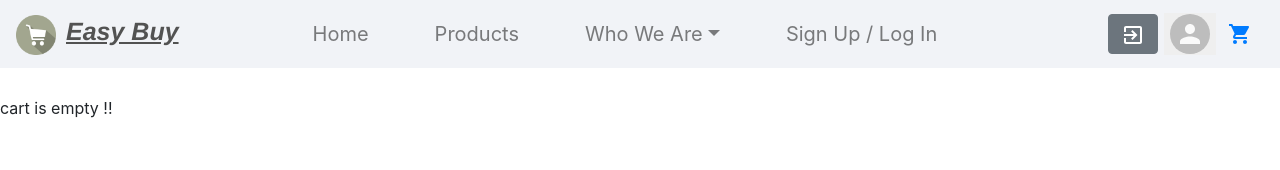
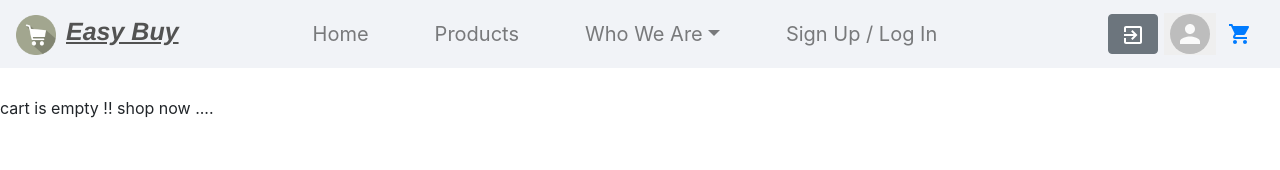
Before and after one commit to PralinJoardar/EasyBuy_e-commerce, a React (Create React App) app: page /cart in a window 1280 px wide. Shown: the top 170 px of the page. Built offline with nearby package versions, Linux system fonts and the light colour scheme.

Commit message:
first commit

```diff
--- a/src/components/Cart/Cart.js
+++ b/src/components/Cart/Cart.js
@@ -5,7 +5,7 @@ function Cart() {
         <>
         <br />
         <br />
-          cart is empty !!
+          cart is empty !! shop now  ....
         </>
     )
 }
```
